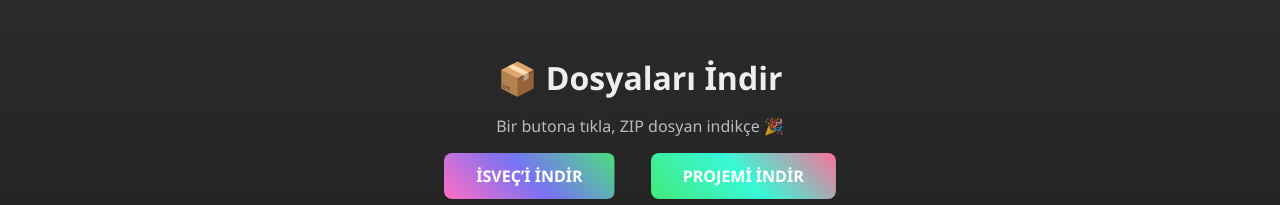
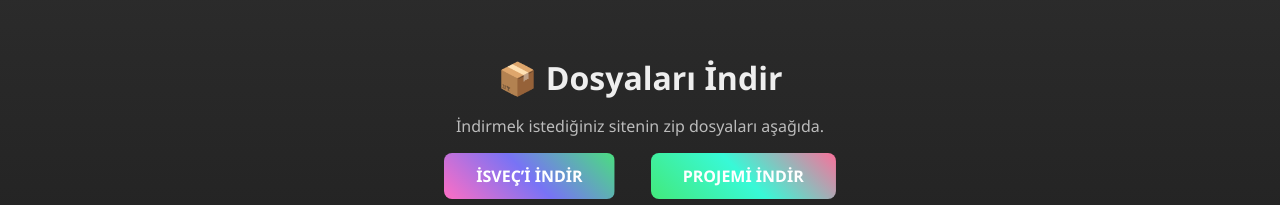
Before and after one commit to dorukx1/d1, a plain HTML site: page Indir/index.html in a window 1280 px wide. Shown: the part 262-467 px from the top of the page. Drawn offline with Linux system fonts and the light colour scheme.

Commit message:
Update index.html

```diff
--- a/Indir/index.html
+++ b/Indir/index.html
@@ -101,8 +101,6 @@
   </style>
 </head>
 <body>
-
-  <!-- Uçan balonlar -->
   <div class="balloons">
     <div class="balloon" style="--x:10%; --s:1;   --t:12s; --delay:0s;  --color:#ff6ec4;"></div>
     <div class="balloon" style="--x:30%; --s:0.8; --t:14s; --delay:2s;  --color:#38f9d7;"></div>
@@ -113,7 +111,7 @@
 
   <div class="container">
     <h1>📦 Dosyaları İndir</h1>
-    <p>Bir butona tıkla, ZIP dosyan indikçe 🎉</p>
+    <p>İndirmek istediğiniz sitenin zip dosyaları aşağıda.</p>
 
     <a class="btn primary" href="İsveç.zip" download>
       <span>İsveç’i İndir</span>
```
